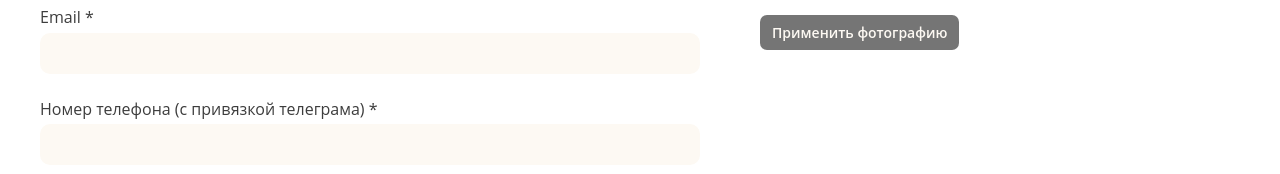
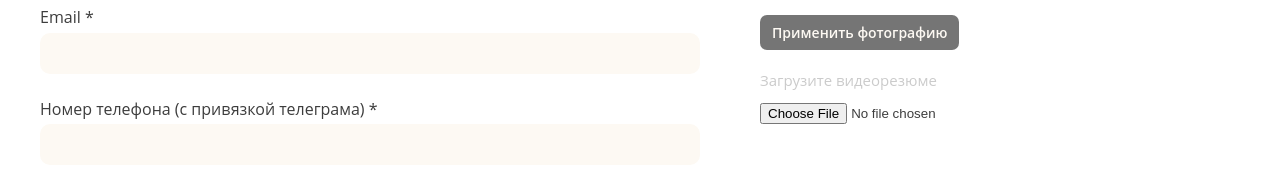
Before and after one commit to ShmatEugene/wildhack-frontend, a React (Create React App) app: page /apply in a window 1280 px wide. Shown: the part 356-530 px from the top of the page. Built offline with nearby package versions, Linux system fonts and the light colour scheme.

Commit message:
add file upload

```diff
--- a/src/components/ApplyForAPass/ApplyForAPass.js
+++ b/src/components/ApplyForAPass/ApplyForAPass.js
@@ -466,6 +466,12 @@ export default function ApplyForAPass() {
         </div>
         <div className="right">
           <ImageUploader onUpload={uploadImageHandler} />
+          <div className="ui-photo-picker sh-mt-20">
+            <label htmlFor="photo">
+              <p>Загрузите видеорезюме</p>
+            </label>
+            <input type="file" name="photo" accept="/*" />
+          </div>
         </div>
         {/* <div className="pass">
           {state.type === 1 ? (
```
